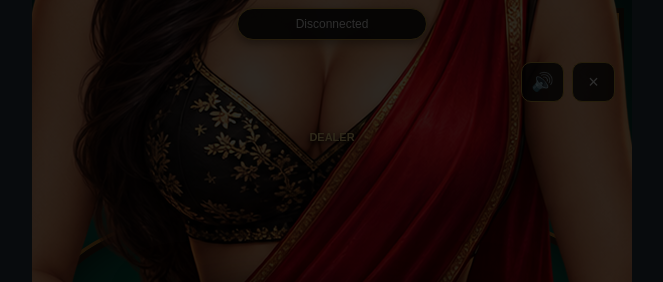
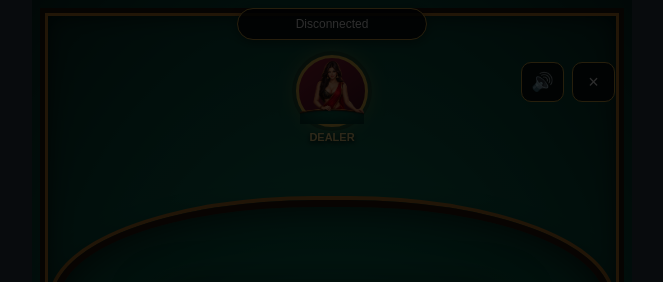
Before and after one commit to nishankazi514-cell/Teen-patti, a website: page index.html in a window 1280 px wide. Shown: the top 282 px of the page, without its empty margins (308-971 px from the left). Drawn offline with Linux system fonts and the light colour scheme.

Commit message:
Update index.html

```diff
--- a/index.html
+++ b/index.html
@@ -736,6 +736,12 @@ body{
         height:45px;
     }
 }
+      .dealer-avatar img{
+    width:100%;
+    height:100%;
+    object-fit:contain;
+    display:block;
+}
 </style>
 </head>
 
```
